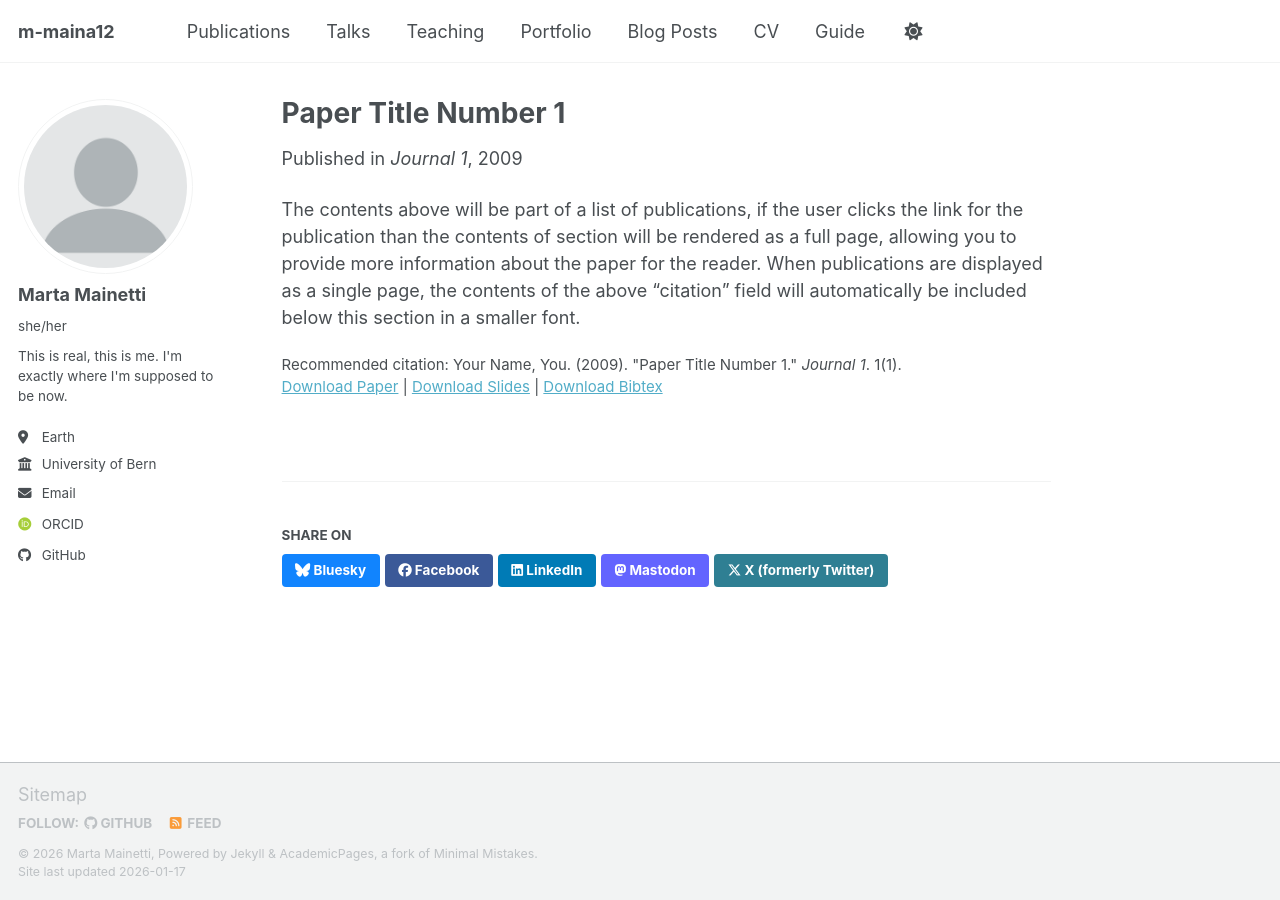
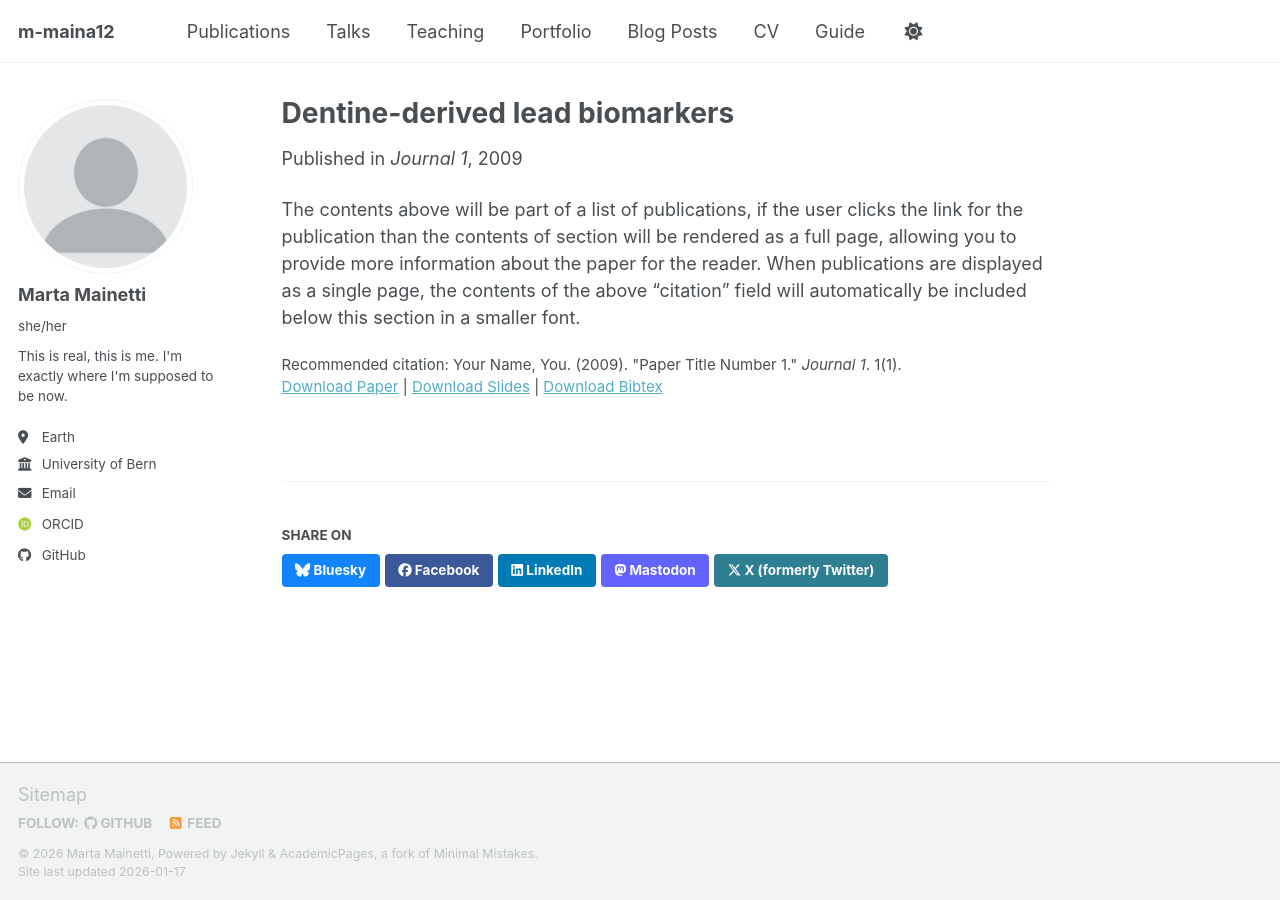
Before and after one commit to m-maina12/m-maina12.github.io, a Jekyll site: the page built from _publications/2009-10-01-paper-title-number-1.md, in a window 1280 px wide. Built offline with Jekyll 4.4.1, drawn with Linux system fonts in a browser that asks for light colours; some web fonts are replaced; a script bundle is joined from its source files by our own code; library files that are not in the unit come from our copies.

Commit message:
Update 2009-10-01-paper-title-number-1.md

```diff
--- a/_publications/2009-10-01-paper-title-number-1.md
+++ b/_publications/2009-10-01-paper-title-number-1.md
@@ -1,5 +1,5 @@
 ---
-title: "Paper Title Number 1"
+title: "Dentine-derived lead biomarkers"
 collection: publications
 category: manuscripts
 permalink: /publication/2009-10-01-paper-title-number-1
```
